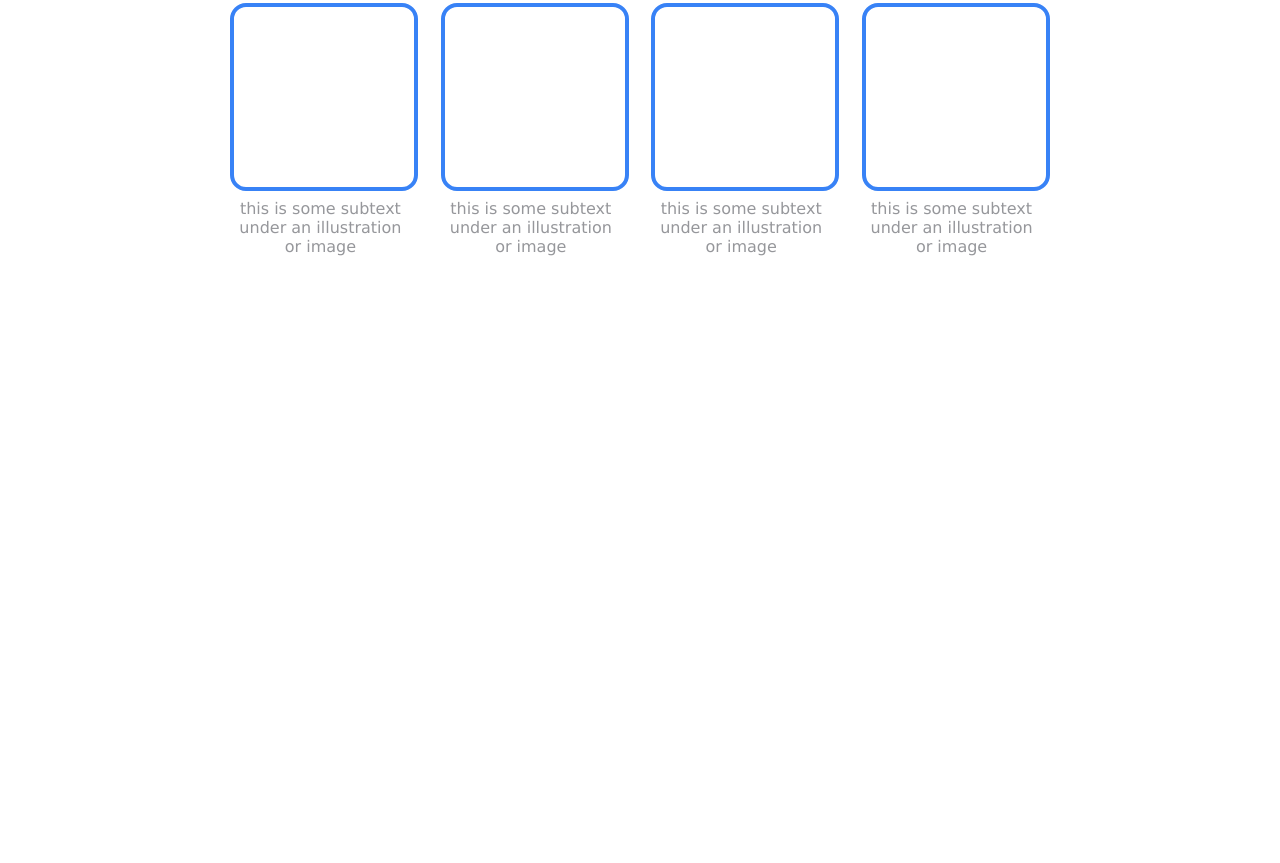
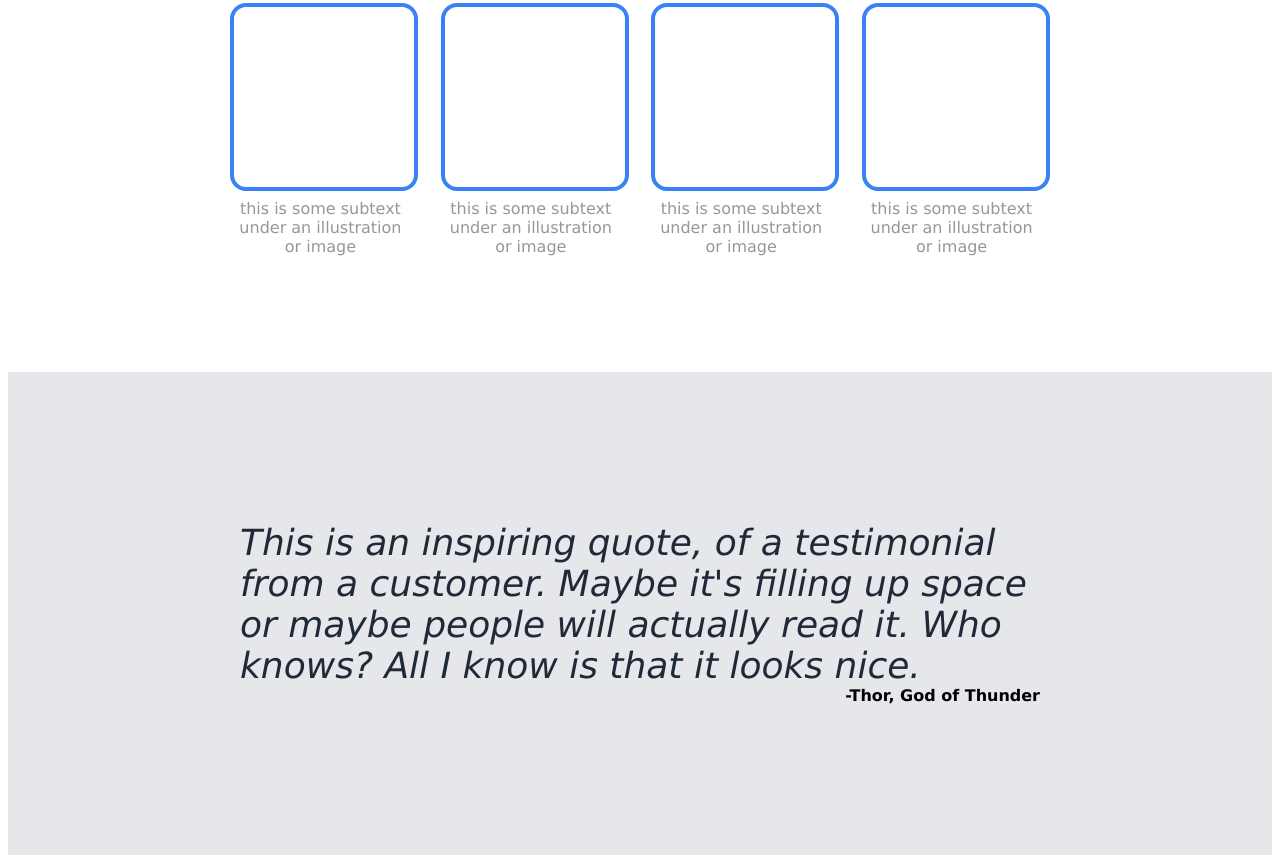
Before and after one commit to marcopintus/odin-landing-page, a plain HTML site: page index.html in a window 1280 px wide. Shown: the part 733-1596 px from the top of the page. Before the commit the page ends 1113 px from the top, so only its background shows below. Drawn offline with Linux system fonts and the light colour scheme.

Commit message:
Added quote section with both html and css

```diff
--- a/index.html
+++ b/index.html
@@ -52,7 +52,10 @@
         </div>
     </div>
     <div class="bot-mid">
-
+        <div class="q-cont">
+            <div class="quote">This is an inspiring quote, of a testimonial from a customer. Maybe it's filling up space or maybe people will actually read it. Who knows? All I know is that it looks nice.</div>
+            <div class="author">-Thor, God of Thunder</div>
+        </div>
     </div>
     <div class="bot">
 
--- a/style.css
+++ b/style.css
@@ -105,3 +105,29 @@ ul{
     margin-top: 8px;
     color: #96979b;
 }
+
+.bot-mid{
+    padding: 16px;
+    padding-left: 200px;
+    padding-right: 200px;
+    padding-top: 150px;
+    padding-bottom: 150px;
+    background-color: #E5E7EB;
+}
+.q-cont{
+    display: flex;
+    flex-direction: column;
+    align-items: center;
+}
+.quote{
+    font-size: 36px;
+    color: #1F2937;
+    width: 800px;
+    font-style: italic;
+    text-align: left;
+}
+.author{
+    width: 800px;
+    font-weight: bold;
+    text-align: end;
+}
```
